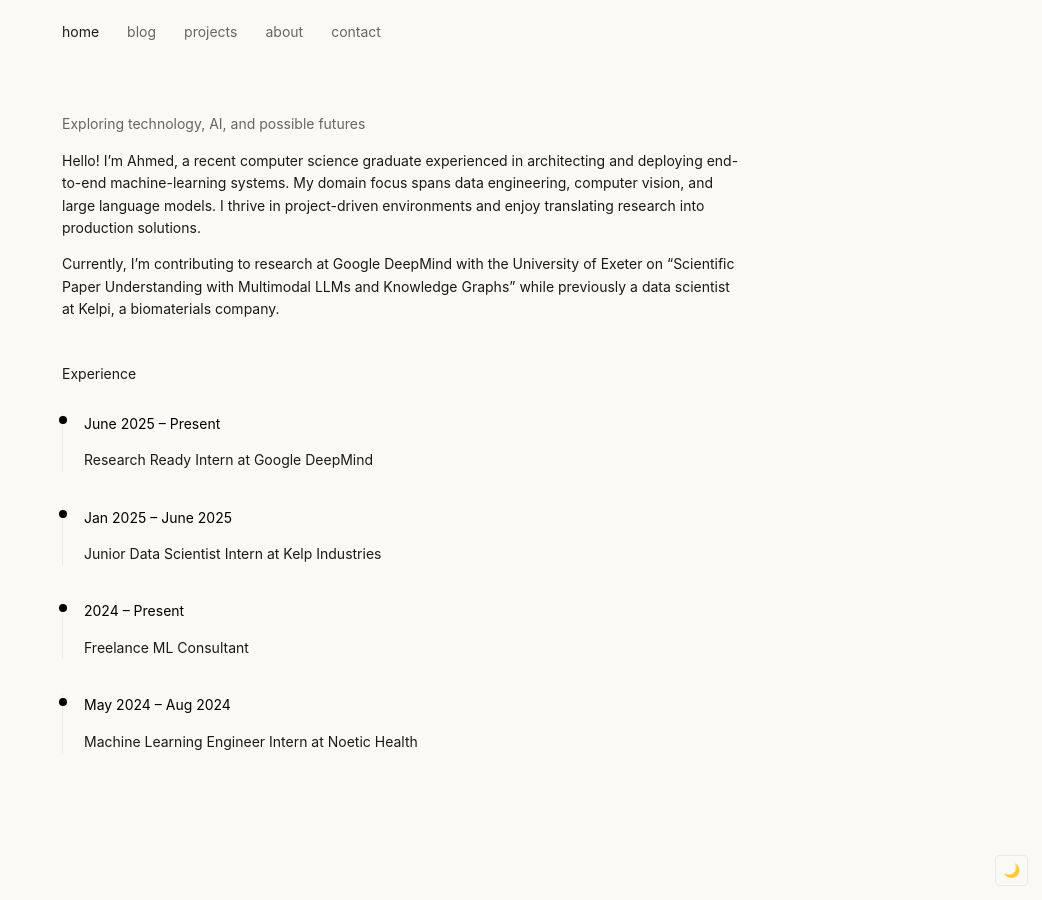
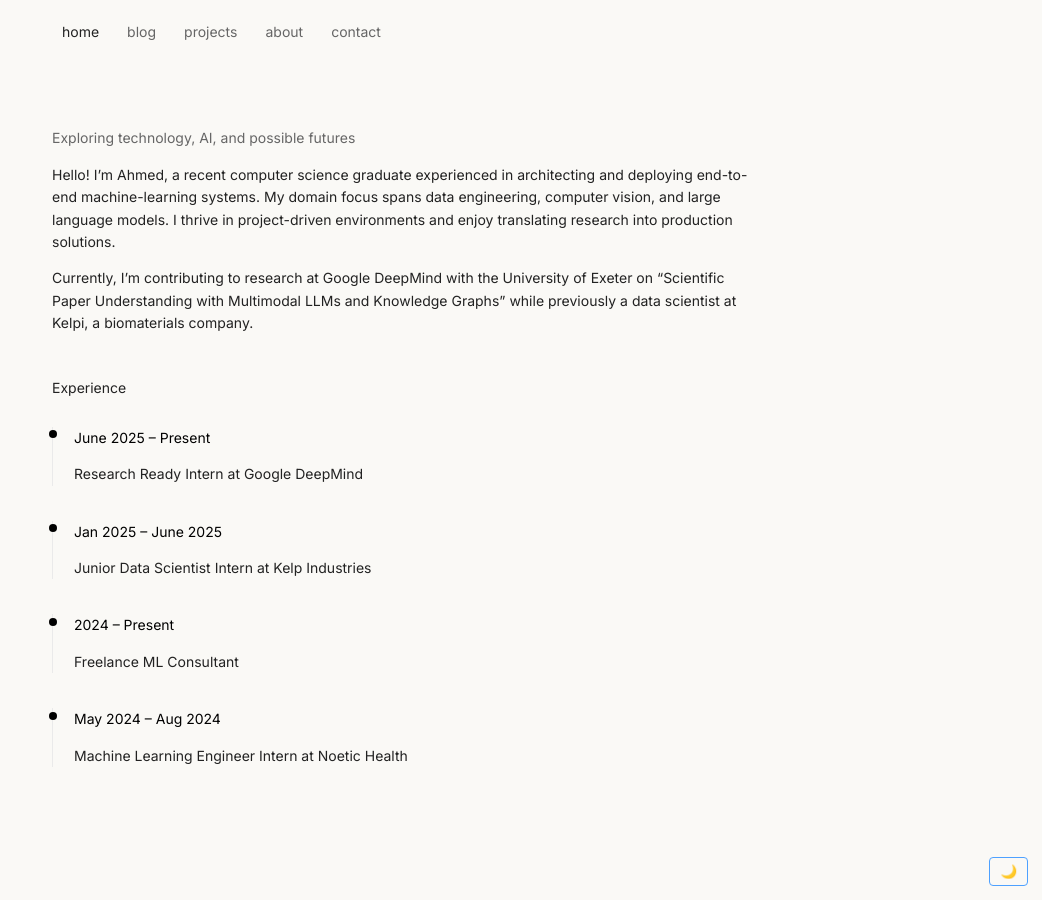
Before and after one commit to AMOHA-98/blogxyz, a Jekyll site: the page built from index.md, in a window 1280 px wide. Shown: the whole page, without its empty margins (238-1280 px from the left). Built offline with Jekyll 4.4.1, drawn with Linux system fonts in a browser that asks for light colours.

Commit message:
Add custom stylesheet link to minimal layout for enhanced styling

```diff
--- a/_layouts/minimal.html
+++ b/_layouts/minimal.html
@@ -5,6 +5,7 @@
   <meta name="viewport" content="width=device-width, initial-scale=1">
   <title>{% if page.title %}{{ page.title }} | {% endif %}{{ site.title }}</title>
   <link rel="stylesheet" href="{{ '/assets/style.css' | relative_url }}">
+  <link rel="stylesheet" href="{{ '/assets/custom.css' | relative_url }}">
   {%- include head-custom.html -%}
 </head>
 <body>
```
